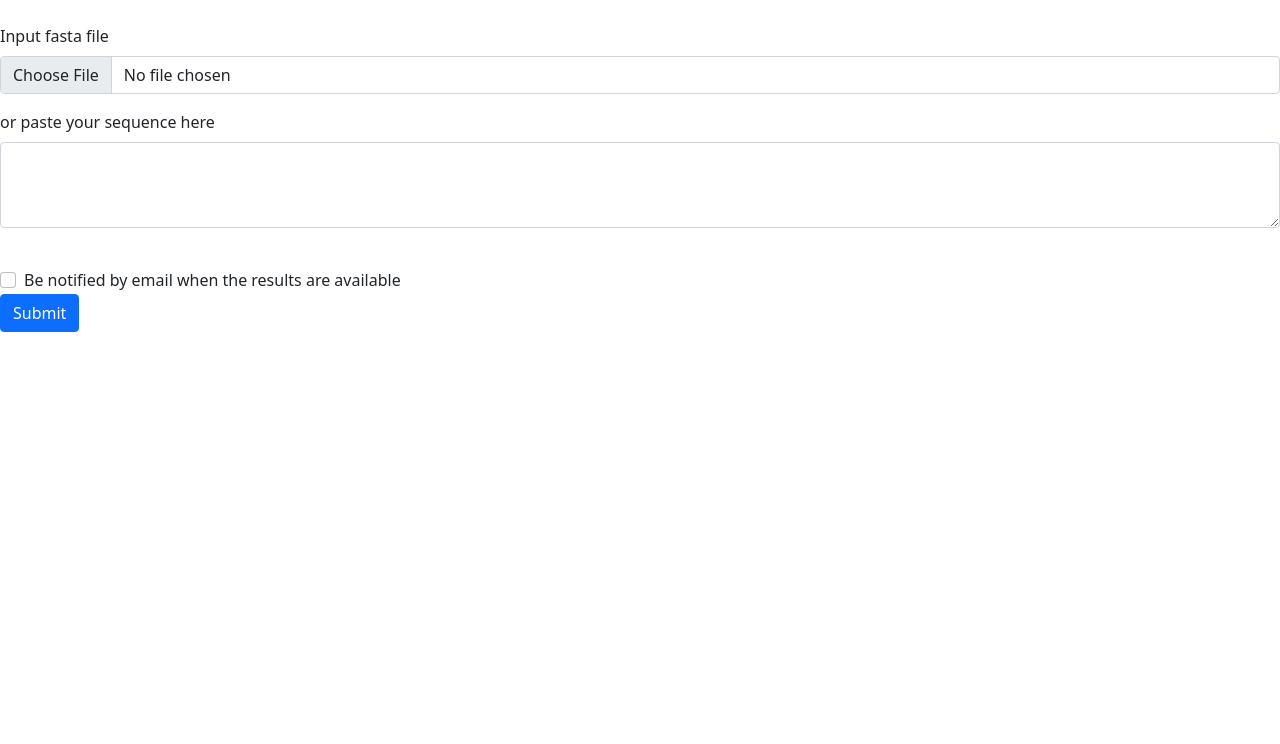
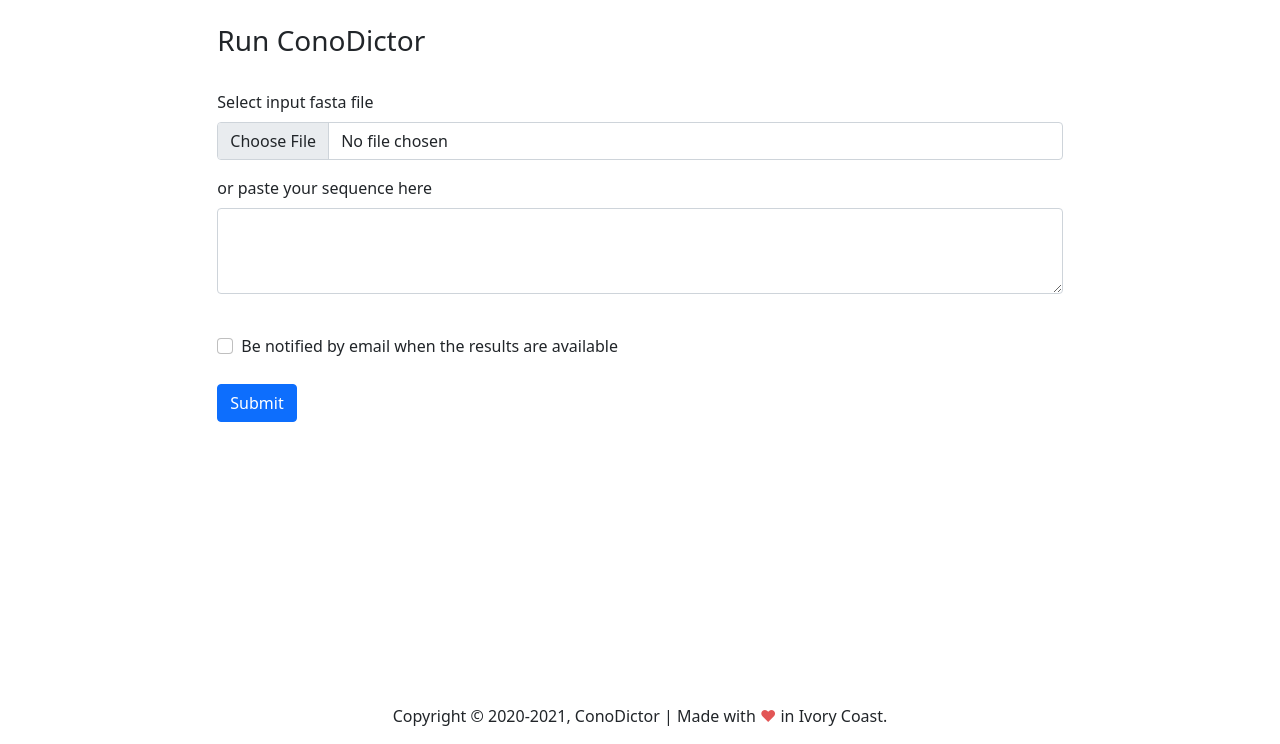
Before and after one commit to koualab/conodictor-web, a Flask app: template templates/run.html in a window 1280 px wide. Shown: the part 56-800 px from the top of the page. Run offline with Flask 2, Linux system fonts and the light colour scheme; the template is opened without the code that fills it, so the values that code supplies are empty.

Commit message:
Templating webapp

```diff
--- a/app.py
+++ b/app.py
@@ -1,25 +1,19 @@
 import os
-from flask import Flask
-from rq import Queue
-from rq.job import Job
-from worker import conn
+from flask import Flask, render_template
 
 app = Flask(__name__)
-app.config.from_object(os.environ['APP_SETTINGS'])
-
-q = Queue(connection=conn)
-
-@app.route('/', methods=['GET', 'POST'])
-def home():
-    return render_template('index.html')
+app.config.from_object(os.environ["APP_SETTINGS"])
 
 
-
-@app.route('/run', methods=['GET', 'POST'])
-def run():
-    return render_template('run.html')
+@app.route("/")
+def home():
+    return render_template("index.html")
 
 
+@app.route("/run", methods=["GET", "POST"])
+def run():
+    return render_template("run.html")
 
-if __name__ == '__main__':
+
+if __name__ == "__main__":
     app.run()
--- a/templates/index.html
+++ b/templates/index.html
@@ -1,12 +1,15 @@
 <!DOCTYPE html>
-<html>
+<html lang="en">
 <head>
-        <title>ConoDictor</title>
+    {% block head %}
+    <title>{% block title %} Home {% endblock %} - ConoDictor</title>
     <meta name="viewport" content="width=device-width, initial-scale=1.0">
     <link href="https://cdn.jsdelivr.net/npm/bootstrap@5.0.0-beta2/dist/css/bootstrap.min.css" rel="stylesheet" integrity="sha384-BmbxuPwQa2lc/FVzBcNJ7UAyJxM6wuqIj61tLrc4wSX0szH/Ev+nYRRuWlolflfl" crossorigin="anonymous">
+    {% endblock %}
 </head>
 <body>
     <!---navbar begin-->
+    {% block header %}
     <nav class="navbar navbar-expand-lg navbar-light bg-light">
         <div class="container-fluid">
             <a class="navbar-brand" href="#">ConoDictor</a>
@@ -16,10 +19,10 @@
             <div class="collapse navbar-collapse" id="navbarSupportedContent">
                 <ul class="navbar-nav me-auto mb-2 mb-lg-0">
                     <li class="nav-item">
-                            <a class="nav-link active" aria-current="page" href="#">Home</a>
+                        <a class="nav-link active" aria-current="page" href="/">Home</a>
                     </li>
                     <li class="nav-item">
-                            <a class="nav-link active" aria-current="page" href="#">Run</a>
+                        <a class="nav-link active" aria-current="page" href="/run">Run</a>
                     </li>
                     <li class="nav-item dropdown">
                         <a class="nav-link dropdown-toggle" href="#" id="navbarDropdown" role="button" data-bs-toggle="dropdown" aria-expanded="false">
@@ -32,28 +35,30 @@
                         </ul>
                     </li>
                     <li class="nav-item">
-                            <a class="nav-link active" aria-current="page" href="#">Install</a>
+                        <a class="nav-link active" aria-current="page" href="/install">Install</a>
                     </li>
                     <li class="nav-item dropdown">
-                            <a class="nav-link dropdown-toggle" href="#" id="navbarDropdown" role="button" data-bs-toggle="dropdown" aria-expanded="false">
+                        <a class="nav-link dropdown-toggle" href="/docs" id="navbarDropdown" role="button" data-bs-toggle="dropdown" aria-expanded="false">
                             Documentation
                         </a>
                         <ul class="dropdown-menu" aria-labelledby="navbarDropdown">
-                                <li><a class="dropdown-item" href="#">Linux installation</a></li>
+                            <li><a class="dropdown-item" href="/docs#linux">Linux installation</a></li>
                             <li><hr class="dropdown-divider"></li>
-                                <li><a class="dropdown-item" href="#">OS Mac installation</a></li>
+                            <li><a class="dropdown-item" href="/docs#mac">OS Mac installation</a></li>
                         </ul>
                     </li>
                     <li class="nav-item">
-                            <a class="nav-link active" aria-current="page" href="#">Contact</a>
+                        <a class="nav-link active" aria-current="page" href="/contacts">Contact</a>
                     </li>
                 </ul>
             </div>
         </div>
     </nav>
     <!--Navbar end-->
+    {% endblock %}
     <br>
     <!--About Card begin-->
+    {% block content %}
     <div class="row justify-content-center">
         <div class="col-8">
             <div class="card border-primary text-dark bg-light">
@@ -81,16 +86,17 @@
             </div>
         </div>
     </div>
+    {% endblock %}
     <!--About Card end-->
     <br>
     <br>
-        <div class="container">
-            <div class="row justify-content-center">
-                <div class="col-6">
+    {% block footer %}
+    <footer class="footer fixed-bottom">
+        <div class="text-center p-3">
                 Copyright &copy; 2020-2021, ConoDictor | Made with <span style="color: #e25555;">&hearts;</span> in Ivory Coast.
         </div>
-            </div>
-        </div>
+    </footer>
+    {% endblock %}
     <script src="https://cdn.jsdelivr.net/npm/bootstrap@5.0.0-beta2/dist/js/bootstrap.bundle.min.js" integrity="sha384-b5kHyXgcpbZJO/tY9Ul7kGkf1S0CWuKcCD38l8YkeH8z8QjE0GmW1gYU5S9FOnJ0" crossorigin="anonymous"></script>
 </body>
 </html>
--- a/templates/run.html
+++ b/templates/run.html
@@ -1,62 +1,13 @@
-<!DOCTYPE html>
-<html>
-    <head>
-        <title>ConoDictor</title>
-        <meta name="viewport" content="width=device-width, initial-scale=1.0">
-        <link href="https://cdn.jsdelivr.net/npm/bootstrap@5.0.0-beta2/dist/css/bootstrap.min.css" rel="stylesheet" integrity="sha384-BmbxuPwQa2lc/FVzBcNJ7UAyJxM6wuqIj61tLrc4wSX0szH/Ev+nYRRuWlolflfl" crossorigin="anonymous">
-    </head>
-    <body>
-        <!---navbar begin-->
-        <nav class="navbar navbar-expand-lg navbar-light bg-light">
-            <div class="container-fluid">
-                <a class="navbar-brand" href="#">ConoDictor</a>
-                <button class="navbar-toggler" type="button" data-bs-toggle="collapse" data-bs-target="#navbarSupportedContent" aria-controls="navbarSupportedContent" aria-expanded="false" aria-label="Toggle navigation">
-                    <span class="navbar-toggler-icon"></span>
-                </button>
-                <div class="collapse navbar-collapse" id="navbarSupportedContent">
-                    <ul class="navbar-nav me-auto mb-2 mb-lg-0">
-                        <li class="nav-item">
-                            <a class="nav-link active" aria-current="page" href="#">Home</a>
-                        </li>
-                        <li class="nav-item">
-                            <a class="nav-link active" aria-current="page" href="#">Run</a>
-                        </li>
-                        <li class="nav-item dropdown">
-                            <a class="nav-link dropdown-toggle" href="#" id="navbarDropdown" role="button" data-bs-toggle="dropdown" aria-expanded="false">
-                                Results
-                            </a>
-                            <ul class="dropdown-menu" aria-labelledby="navbarDropdown">
-                                <li><a class="dropdown-item" href="#">Result 1</a></li>
-                                <li><hr class="dropdown-divider"></li>
-                                <li><a class="dropdown-item" href="#">Result 2</a></li>
-                            </ul>
-                        </li>
-                        <li class="nav-item">
-                            <a class="nav-link active" aria-current="page" href="#">Install</a>
-                        </li>
-                        <li class="nav-item dropdown">
-                            <a class="nav-link dropdown-toggle" href="#" id="navbarDropdown" role="button" data-bs-toggle="dropdown" aria-expanded="false">
-                                Documentation
-                            </a>
-                            <ul class="dropdown-menu" aria-labelledby="navbarDropdown">
-                                <li><a class="dropdown-item" href="#">Linux installation</a></li>
-                                <li><hr class="dropdown-divider"></li>
-                                <li><a class="dropdown-item" href="#">OS Mac installation</a></li>
-                            </ul>
-                        </li>
-                        <li class="nav-item">
-                            <a class="nav-link active" aria-current="page" href="#">Contact</a>
-                        </li>
-                    </ul>
-                </div>
-            </div>
-        </nav>
-        <!--Navbar end-->
+{% extends "index.html" %}
+{% block title%}Run{% endblock %}
+{% block content %}
+    <div class="row justify-content-center">
+        <div class="col-8">
+            <h3> Run ConoDictor </h3>
             <br>
-        <!--Form start-->
             <form>
                 <div class="mb-3">
-                <label for="formFile" class="form-label">Input fasta file</label>
+                    <label for="formFile" class="form-label">Select input fasta file</label>
                     <input class="form-control" type="file" id="formFile">
                 </div>
                 <div class="mb-3">
@@ -68,10 +19,11 @@
                     <input class="form-check-input" type="checkbox" value="" id="emailcheck">
                     <label class="form-check-label" for="emailcheck">Be notified by email when the results are available</label>
                 </div>
+                <br>
                 <div class="col-12">
                     <button class="btn btn-primary" type="submit">Submit</button>
                 </div>
             </form>
-        <script src="https://cdn.jsdelivr.net/npm/bootstrap@5.0.0-beta2/dist/js/bootstrap.bundle.min.js" integrity="sha384-b5kHyXgcpbZJO/tY9Ul7kGkf1S0CWuKcCD38l8YkeH8z8QjE0GmW1gYU5S9FOnJ0" crossorigin="anonymous"></script>
-    </body>
-</html>
+        </div>
+    </div>
+{% endblock %}
```
Also changed, not shown: requirements.txt (+20 -166 lines), 2 other files. Lines whose indentation alone changed are shown as unchanged.
